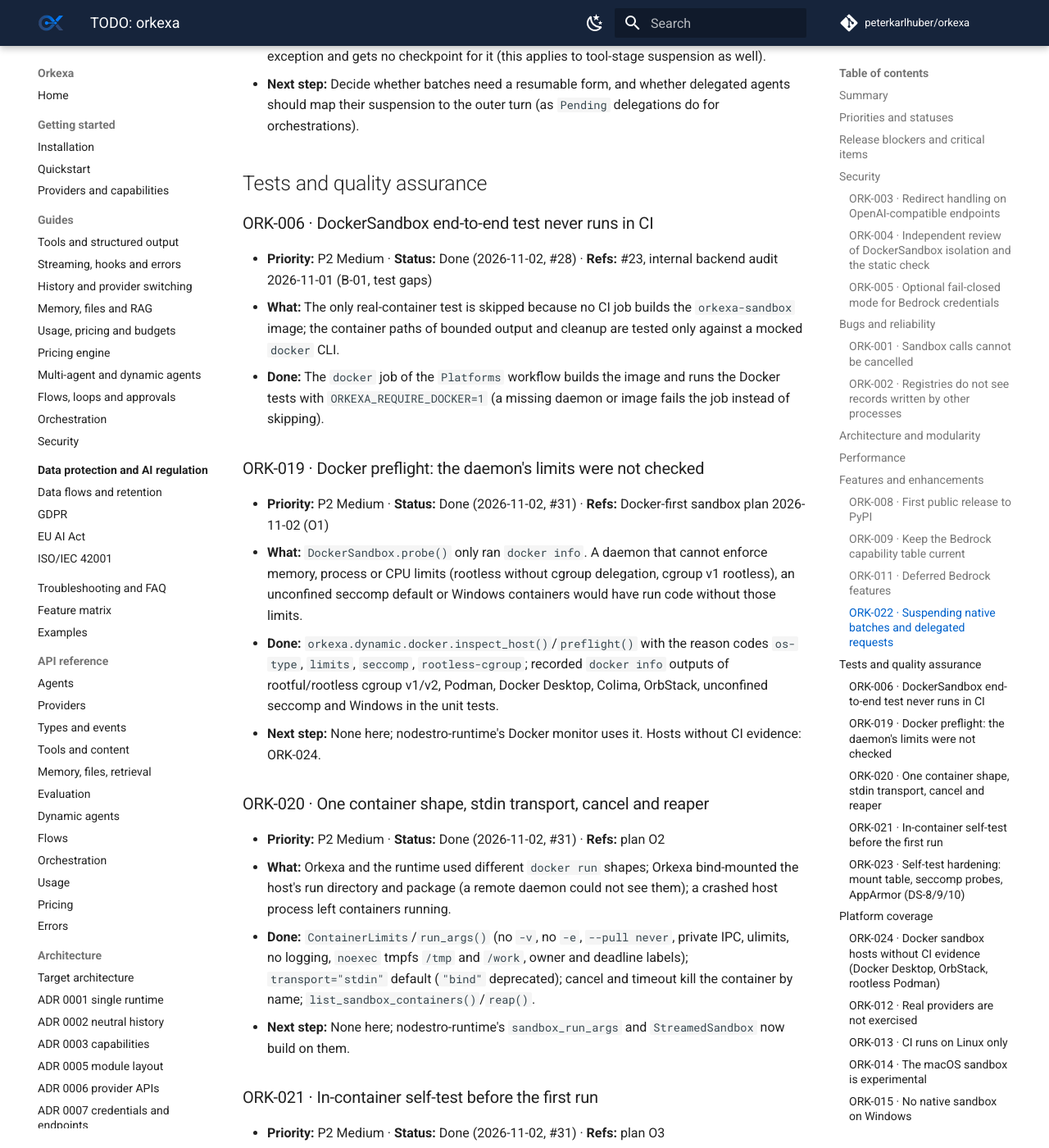
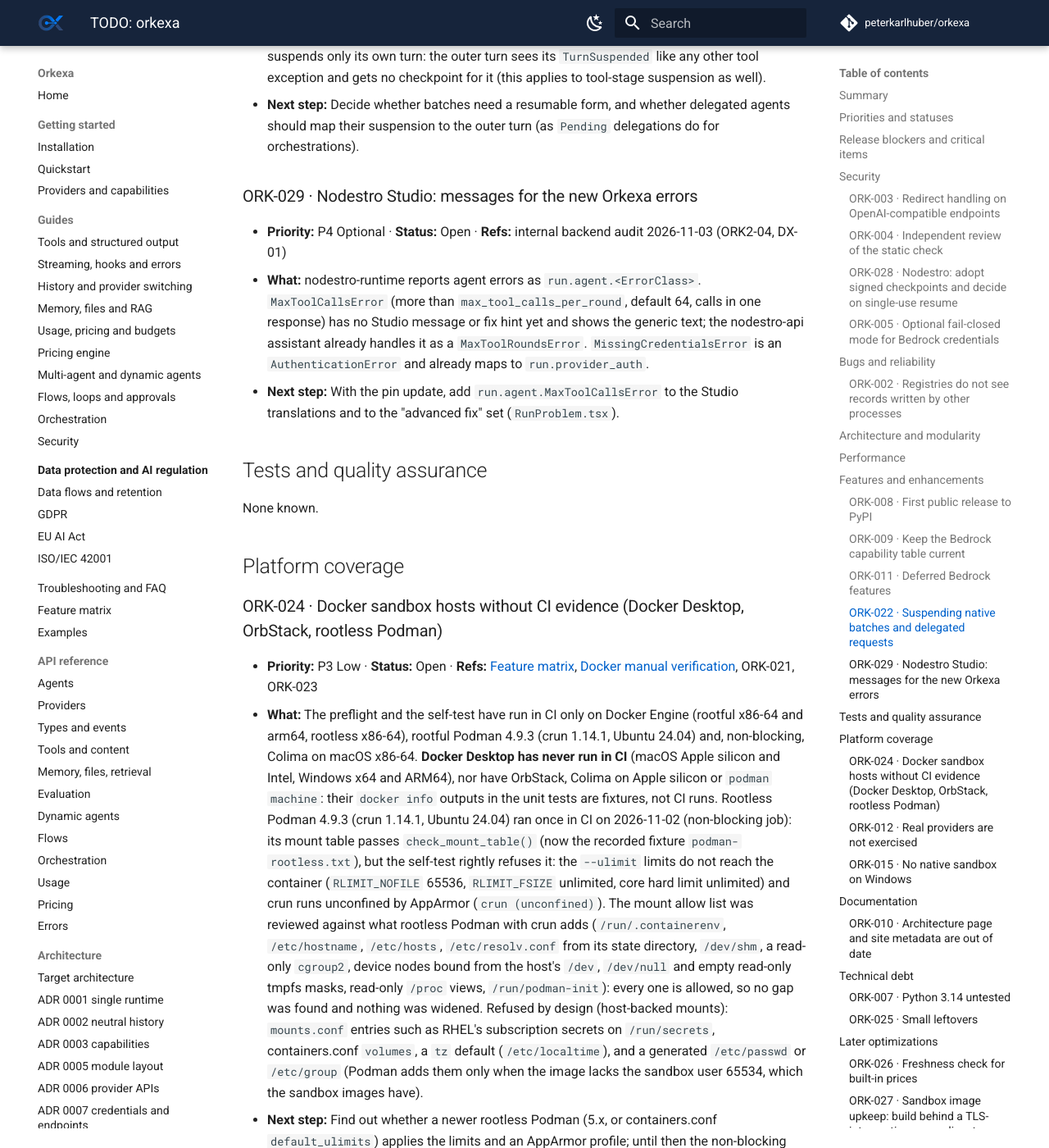
Before and after one commit to peterkarlhuber/orkexa, an MkDocs documentation site: the page built from docs/TODO.md, in a window 1280 px wide and 1400 px high, scrolled down 4039 px. Shown: the whole window at 82% size. Built offline with MkDocs 1.6.1 and Material for MkDocs 9.7.7, drawn with Linux system fonts in a browser that asks for light colours; comment, search, counter and statistics services are not loaded; some of the changed text lies outside the part shown.

Commit message:
TODO: review of 2026-11-03 (backend audit round 2)
- Last full review 2026-11-03 against master 0861c1b; fixes on wip/a2-orkfix.
- Remove finished entries verified in code and tests: ORK-001, ORK-006,
  ORK-013, ORK-014 (macOS sandbox removed), ORK-019, ORK-020, ORK-021,
  ORK-023.
- Renumber the duplicate ids: ORK-014 (small leftovers) -> ORK-025,
  ORK-015 (price snapshot freshness) -> ORK-026 (highest id ever used was
  ORK-024).
- ORK-004 narrowed to the static check; ORK-008 stale step note removed;
  ORK-017 updated (sandbox calls now stop on timeout/cancel, ORK2-01).
- New: ORK-027 sandbox image upkeep (CA build secret, ORK2-10; digest
  refresh kept from ORK-023), ORK-028 Nodestro checkpoint_key adoption
  (ORK2-03), ORK-029 Studio message for MaxToolCallsError.
- Cross-repo table: pin now 0861c1b, new rows for ORK-028/029; summary
  recounted (P2 1, P3 11, P4 9).

Co-Authored-By: Claude Opus 5.5 <noreply@anthropic.com>
Claude-Session: https://claude.ai/code/session_011tY7TC1H35RpPnC3q829vU

```diff
--- a/docs/TODO.md
+++ b/docs/TODO.md
@@ -3,7 +3,8 @@
 > Open work for this repository: release blockers, known bugs, security follow-ups, technical debt and planned improvements.
 > GitHub issues are the source of truth for details; this file is the entry point and summary.
 >
-> **Last full review:** 2026-11-01 against `master` at `3467940`.
+> **Last full review:** 2026-11-03 against `master` at `0861c1b` (internal backend audit round 2; fixes on
+> branch `wip/a2-orkfix`, not yet merged).
 
 ## Summary
 
@@ -12,15 +13,15 @@
 | P0 Critical | 0 |
 | P1 High | 0 |
 | P2 Medium | 1 |
-| P3 Low | 10 |
-| P4 Optional | 7 |
+| P3 Low | 11 |
+| P4 Optional | 9 |
 
 **Release blockers:** None for this repository. Orkexa 0.1.0 is unreleased and no release is planned yet;
 Nodestro consumes it by commit SHA.
 
 The library is in good shape: no open issues or pull requests before this review, no TODO/FIXME markers in the
 code, and offline tests, strict typing, packaging, docs and dependency audits run in CI. The open work is mostly
-sandbox cancellation and container test coverage, verification against real providers and platforms, and
+verification against real providers and Docker hosts, follow-ups in Nodestro for the 2026-11-03 audit fixes, and
 release and documentation upkeep.
 
 ## Priorities and statuses
@@ -48,13 +49,24 @@ None known.
 - **Next step:** Decide on a library-level default or option and document it in the security guide (details are
   in the internal audit, not here).
 
-### ORK-004 · Independent review of DockerSandbox isolation and the static check
+### ORK-004 · Independent review of the static check
 
 - **Priority:** P3 Low · **Status:** Needs external review · **Refs:** [Security guide](guides/security.md#remaining-risks)
-- **What:** `DockerSandbox` is the default boundary for generated code, but its isolation has not been audited, and
-  the static check is a deny list on top of an import allow list, not a proof.
-- **Next step:** Include `orkexa.dynamic` (sandboxes, static check, approval) in the next independent security
-  review that covers Nodestro tool execution.
+- **What:** `DockerSandbox` isolation was reviewed (security reviews of 2026-11-02, DS and R findings, fixes in
+  #31/#34; re-checked by the internal audit of 2026-11-03). The static check (`dynamic/static_check.py`) is still
+  a deny list on top of an import allow list, not a proof, and has had no independent review.
+- **Next step:** Include the static check and the approval flow in the next independent security review that
+  covers Nodestro tool execution.
+
+### ORK-028 · Nodestro: adopt signed checkpoints and decide on single-use resume
+
+- **Priority:** P3 Low · **Status:** Open · **Refs:** internal backend audit 2026-11-03 (ORK2-03),
+  [Pausing a turn](guides/streaming-hooks-errors.md#pausing-a-turn-at-a-tool-call)
+- **What:** Turn checkpoints now carry a digest over their content, and agents accept `checkpoint_key=` (HMAC) and
+  `resume(..., claim=)`. Without a key the digest only detects accidental changes. nodestro-runtime stores
+  checkpoints and resumes them again after its own crash (by design), so it passes neither yet.
+- **Next step:** After the pin update, nodestro-runtime passes a per-installation `checkpoint_key` (from its secret
+  store) and documents why it does not pass a claim (its journal and approval gate decide on a repeat).
 
 ### ORK-005 · Optional fail-closed mode for Bedrock credentials
 
@@ -65,16 +77,6 @@ None known.
 - **Next step:** Consider a `BedrockOptions` setting that refuses to build a default session.
 
 ## Bugs and reliability
-
-### ORK-001 · Sandbox calls cannot be cancelled
-
-- **Priority:** P2 Medium · **Status:** Done (2026-11-02, #28) · **Refs:** #22, internal backend audit 2026-11-01, finding B-03
-- **What:** `SubprocessSandbox` and `DockerSandbox` run until their timeout after the caller cancels; the `Sandbox`
-  base class has no cancellation hook (`src/orkexa/dynamic/sandbox.py`). Nodestro's own Linux sandbox stops at once.
-- **Done:** `orkexa.dynamic.lifecycle` (`cancel_scope`, `bind_cancel`, `SandboxCancelled`) and `Sandbox.cancel()`;
-  `run_bounded` kills the process group, `DockerSandbox` removes the container. Tested on Linux, macOS and
-  Windows (`tests/test_sandbox_lifecycle.py`) and against a real daemon (`tests/test_docker_sandbox.py`).
-  nodestro-runtime's `sandbox_cancel` uses the same context (nodestro-runtime #78).
 
 ### ORK-002 · Registries do not see records written by other processes
 
@@ -98,10 +100,8 @@ None known.
 - **Priority:** P3 Low · **Status:** Needs decision · **Refs:** [Releasing](development/releasing.md)
 - **What:** The release workflow is ready, but the one-time owner setup is not done or not confirmed: PyPI trusted
   publisher, protected `pypi` environment, branch protection, private vulnerability reporting (referenced by
-  `SECURITY.md`), and whether to deploy the docs site. Step 4 of the setup still lists SHA-pinning the actions as
-  open, although #20 did that.
-- **Next step:** Owner decides when to publish 0.1.0; then complete the setup and fix the stale step in
-  `releasing.md`.
+  `SECURITY.md`), and whether to deploy the docs site. (The actions are SHA-pinned, #20; `releasing.md` says so.)
+- **Next step:** Owner decides when to publish 0.1.0; then complete the setup.
 
 ### ORK-009 · Keep the Bedrock capability table current
 
@@ -130,64 +130,19 @@ None known.
 - **Next step:** Decide whether batches need a resumable form, and whether delegated agents should map their
   suspension to the outer turn (as `Pending` delegations do for orchestrations).
 
+### ORK-029 · Nodestro Studio: messages for the new Orkexa errors
+
+- **Priority:** P4 Optional · **Status:** Open · **Refs:** internal backend audit 2026-11-03 (ORK2-04, DX-01)
+- **What:** nodestro-runtime reports agent errors as `run.agent.<ErrorClass>`. `MaxToolCallsError` (more than
+  `max_tool_calls_per_round`, default 64, calls in one response) has no Studio message or fix hint yet and shows the
+  generic text; the nodestro-api assistant already handles it as a `MaxToolRoundsError`. `MissingCredentialsError`
+  is an `AuthenticationError` and already maps to `run.provider_auth`.
+- **Next step:** With the pin update, add `run.agent.MaxToolCallsError` to the Studio translations and to the
+  "advanced fix" set (`RunProblem.tsx`).
+
 ## Tests and quality assurance
 
-### ORK-006 · DockerSandbox end-to-end test never runs in CI
-
-- **Priority:** P2 Medium · **Status:** Done (2026-11-02, #28) · **Refs:** #23, internal backend audit 2026-11-01 (B-01, test gaps)
-- **What:** The only real-container test is skipped because no CI job builds the `orkexa-sandbox` image; the
-  container paths of bounded output and cleanup are tested only against a mocked `docker` CLI.
-- **Done:** The `docker` job of the `Platforms` workflow builds the image and runs the Docker tests with
-  `ORKEXA_REQUIRE_DOCKER=1` (a missing daemon or image fails the job instead of skipping).
-
-### ORK-019 · Docker preflight: the daemon's limits were not checked
-
-- **Priority:** P2 Medium · **Status:** Done (2026-11-02, #31) · **Refs:** Docker-first sandbox plan 2026-11-02 (O1)
-- **What:** `DockerSandbox.probe()` only ran `docker info`. A daemon that cannot enforce memory, process or CPU limits
-  (rootless without cgroup delegation, cgroup v1 rootless), an unconfined seccomp default or Windows containers would
-  have run code without those limits.
-- **Done:** `orkexa.dynamic.docker.inspect_host()`/`preflight()` with the reason codes `os-type`,
-  `limits`, `seccomp`, `rootless-cgroup`; recorded `docker info` outputs of rootful/rootless cgroup v1/v2, Podman,
-  Docker Desktop, Colima, OrbStack, unconfined seccomp and Windows in the unit tests.
-- **Next step:** None here; nodestro-runtime's Docker monitor uses it. Hosts without CI evidence: ORK-024.
-
-### ORK-020 · One container shape, stdin transport, cancel and reaper
-
-- **Priority:** P2 Medium · **Status:** Done (2026-11-02, #31) · **Refs:** plan O2
-- **What:** Orkexa and the runtime used different `docker run` shapes; Orkexa bind-mounted the host's run directory
-  and package (a remote daemon could not see them); a crashed host process left containers running.
-- **Done:** `ContainerLimits`/`run_args()` (no `-v`, no `-e`, `--pull never`, private IPC, ulimits,
-  no logging, `noexec` tmpfs `/tmp` and `/work`, owner and deadline labels); `transport="stdin"` default
-  (`"bind"` deprecated); cancel and timeout kill the container by name; `list_sandbox_containers()`/`reap()`.
-- **Next step:** None here; nodestro-runtime's `sandbox_run_args` and `StreamedSandbox` now build on them.
-
-### ORK-021 · In-container self-test before the first run
-
-- **Priority:** P2 Medium · **Status:** Done (2026-11-02, #31) · **Refs:** plan O3
-- **What:** A daemon can accept a flag and not apply it; nothing proved that the limits reached the container.
-- **Done:** `DockerSandbox.self_test()` (uid, capabilities, `NoNewPrivs`, seccomp, interfaces, read-only
-  root, `noexec`, cgroup v2 limits, rlimits, environment), remembered per host fingerprint, image id and shape;
-  images run by id; `pin_base()`; `python -m orkexa.dynamic.docker --self-test`; CI matrix (rootful, rootless, refused
-  rootless, Podman, arm64, Colima non-blocking) with real-container tests that fail instead of skipping.
-- **Next step:** None here: the matrix has passed on `master` (e.g. the Platforms run of #36 on 2026-11-02: rootful,
-  rootless, refused rootless, rootful Podman, arm64 and Colima x86-64). Hosts that never ran in CI: ORK-024.
-
-### ORK-023 · Self-test hardening: mount table, seccomp probes, AppArmor (DS-8/9/10)
-
-- **Priority:** P3 Low · **Status:** Done (2026-11-02, #34) · **Refs:** security review DS-8, DS-9, DS-10
-- **What:** The self-test checked only a few mount points (not that no other mount exists), seccomp only as mode 2
-  (not the profile) and reported AppArmor without checking it; probe errors kept raw CLI stderr; the sandbox image
-  was not pinned.
-- **Done:** the self-test reads `/proc/self/mountinfo` and refuses every mount outside an allow list
-  built from mount tables of Docker (rootful, rootless, Desktop) and Podman (rootful, rootless); `run_args()` mounts root-owned
-  `noexec` tmpfs on `/run` and `/var/tmp` (Podman's `--read-only-tmpfs` default left them writable and executable);
-  probes `add_key`, `bpf`, `perf_event_open`, `userfaultfd` and `move_pages` (blocked by the default profiles of both
-  engines) on x86-64 and arm64 and refuses other architectures; requires an enforcing AppArmor profile when the host
-  reports AppArmor (`apparmor_label` fact otherwise); `redact_docker_output()` for probe errors; base image pinned by
-  digest, requirements installed with `--require-hashes`, a test refuses unpinned `FROM`s.
-- **Next step:** Refresh the base image digest and the hashed requirements with each Python patch release. The
-  self-test (mount table included) passes in CI on rootful and rootless Docker, rootful Podman, arm64 and Colima;
-  the hosts it has never run on are tracked in ORK-024.
+None known.
 
 ## Platform coverage
 
@@ -225,25 +180,6 @@ None known.
 - **Next step:** Owner approves a small budget and credentials; add live smoke tests for the other providers and
   run all of them before a release.
 
-### ORK-013 · CI runs on Linux only
-
-- **Priority:** P3 Low · **Status:** Done (2026-11-02, #28)
-- **What:** CI uses Ubuntu only. macOS (no reliable `RLIMIT_AS`, sandbox limits) and Windows (POSIX permission
-  tests are skipped; owner-private storage relies on ACLs) are untested.
-- **Done:** The `Platforms` workflow runs the offline suite on macOS arm64 and x86-64 and Windows x64 and ARM64
-  (ARM64: no sqlite-vec wheel, cryptography pinned to 46.0.3). (The macOS sandbox it also required was removed, ORK-014.)
-
-### ORK-014 · The macOS sandbox is experimental
-
-- **Priority:** P2 Medium · **Status:** Closed – removed (2026-11-02, Docker-first) · **Refs:** #28,
-  [ADR 0012](architecture/decisions/0012-macos-sandbox-removed.md)
-- **What:** `MacOSSandbox` (Seatbelt `sandbox_init`, deny-default profile, rlimits, memory watchdog) had no
-  independent security review.
-- **Done:** The review found it not releasable (MS-1 `KERN_PROCARGS2` environment leak of same-user processes,
-  MS-2 to MS-10). Decision Docker-first: the backend, its confinement helper and tests are removed;
-  `MacOSSandbox` stays as a deprecated placeholder that always reports `removed` and never runs code, until
-  nodestro-runtime drops its reference. Untrusted code needs `DockerSandbox` on every platform.
-
 ### ORK-015 · No native sandbox on Windows
 
 - **Priority:** P3 Low · **Status:** Open
@@ -272,7 +208,7 @@ None known.
   3.14, reached through `dataclasses` and `typing`) is not reviewed for the sandbox.
 - **Next step:** Review `annotationlib` for the sandbox policy, then add 3.14 to the CI matrix and the classifiers.
 
-### ORK-014 · Small leftovers
+### ORK-025 · Small leftovers
 
 - **Priority:** P4 Optional · **Status:** Open
 - **What:** The sdist still excludes the removed `compat/` directory (`pyproject.toml`), and
@@ -281,12 +217,21 @@ None known.
 
 ## Later optimizations
 
-### ORK-015 · Freshness check for built-in prices
+### ORK-026 · Freshness check for built-in prices
 
 - **Priority:** P4 Optional · **Status:** Open · **Refs:** [Pricing engine](guides/pricing.md#known-limitations)
 - **What:** The built-in Anthropic prices are a manual snapshot (`orkexa-builtin-2026-10-31`); nothing warns when
   it ages. Nodestro syncs its own prices, so the impact is limited to direct library users.
 - **Next step:** Add a test or release checklist step that flags snapshots older than a set age.
+
+### ORK-027 · Sandbox image upkeep: build behind a TLS-intercepting proxy, digest refresh
+
+- **Priority:** P4 Optional · **Status:** Open · **Refs:** internal backend audit 2026-11-03 (ORK2-10), ORK-023
+- **What:** `docker/sandbox.Dockerfile` cannot be built behind a proxy that intercepts TLS (pip fails) without
+  editing it; there is no build secret or argument for an extra CA. Separately, the pinned base image digest and the
+  hashed requirements need a refresh with each Python patch release.
+- **Next step:** Optional `--mount=type=secret` CA support in the Dockerfile (documented); add the digest refresh to
+  the release checklist.
 
 ## Accepted risks
 
@@ -301,8 +246,9 @@ None known.
 
 - **Priority:** P4 Optional · **Status:** Accepted risk · **Refs:** [Providers](getting-started/providers.md#async-and-cancellation),
   [Security guide](guides/security.md)
-- **What:** A cancelled non-streamed async Bedrock call finishes in its worker thread (boto3 limit), and a tool
-  timeout does not stop a running Python tool thread. Reason: platform limits; both are documented.
+- **What:** A cancelled non-streamed async Bedrock call finishes in its worker thread (boto3 limit), and a timed-out
+  or cancelled tool call cannot stop plain Python code running in its thread. Sandbox calls are stopped (process
+  killed, container removed) since the 2026-11-03 audit fix ORK2-01. Reason: platform limits; both are documented.
 
 ### ORK-018 · Documented unsafe opt-ins and unredacted ClaudeAgent exceptions
 
@@ -315,12 +261,12 @@ None known.
 
 | This repo item | Other repo | Other item | Relation |
 |---|---|---|---|
-| ORK-001 | nodestro-runtime | audit B-03 (runtime side) | Done: runtime #78 uses Orkexa's cancel context |
 | ORK-002 | nodestro-runtime | #57 (registry refresh workaround) | Runtime can drop its workaround after ORK-002 |
 | ORK-005 | nodestro-runtime | `require_session` guard | Runtime already enforces it; ORK-005 would add a second layer |
 | ORK-007 | nodestro-runtime | RT-022 (Python 3.14) | Runtime adds 3.14 after this review; runtime depends on Orkexa |
-| ORK-019 to ORK-021 | nodestro-runtime | R1/R2 (adopt Orkexa's container shape, re-probed sandbox status) | Runtime builds on the Orkexa API after the pin update |
-| Any change | nodestro-runtime | Orkexa pin (`pyproject.toml`, now `544ef92`) | Changes reach Nodestro only through a coordinated pin cascade |
+| ORK-028 | nodestro-runtime | checkpoint storage (`tool_checkpoints`) | Runtime passes `checkpoint_key`; resume flow unchanged |
+| ORK-029 | nodestro-studio | run problem messages (`errors.json`, `RunProblem.tsx`) | Studio adds `run.agent.MaxToolCallsError` |
+| Any change | nodestro-runtime | Orkexa pin (`pyproject.toml`, now `0861c1b`) | Changes reach Nodestro only through a coordinated pin cascade; the 2026-11-03 audit fixes (ORK2-01 to ORK2-09, DX-01, DX-02) need the next one |
 
 ## Maintaining this file
 
```
